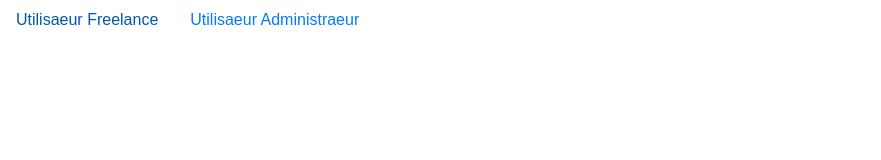
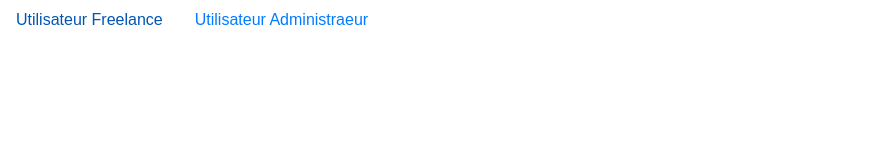
Before and after one commit to kinou-wild/NeoWorker-WildCodeSchool-Projet3, a React (Create React App) app in the folder front/: page / in a window 1280 px wide. Shown: the top 160 px of the page, without its empty margins (0-881 px from the left). Built offline with nearby package versions, Linux system fonts and the light colour scheme.

Commit message:
correction mineur

```diff
--- a/front/src/components/AdminUserChoose.js
+++ b/front/src/components/AdminUserChoose.js
@@ -10,10 +10,10 @@ import { Link } from 'react-router-dom';
         <div style={{textAlign:"center"}}>
         <Nav>
         <NavItem>
-        <NavLink tag={Link} to="/User">Utilisaeur Freelance</NavLink>
+        <NavLink tag={Link} to="/User">Utilisateur Freelance</NavLink>
         </NavItem>
         <NavItem className="burgerNav">
-        <NavLink tag={Link} to="/Admin">Utilisaeur Administraeur</NavLink>
+        <NavLink tag={Link} to="/Admin">Utilisateur Administraeur</NavLink>
         </NavItem>
         </Nav>
             <img src = {logo} alt='logo'/>
```
